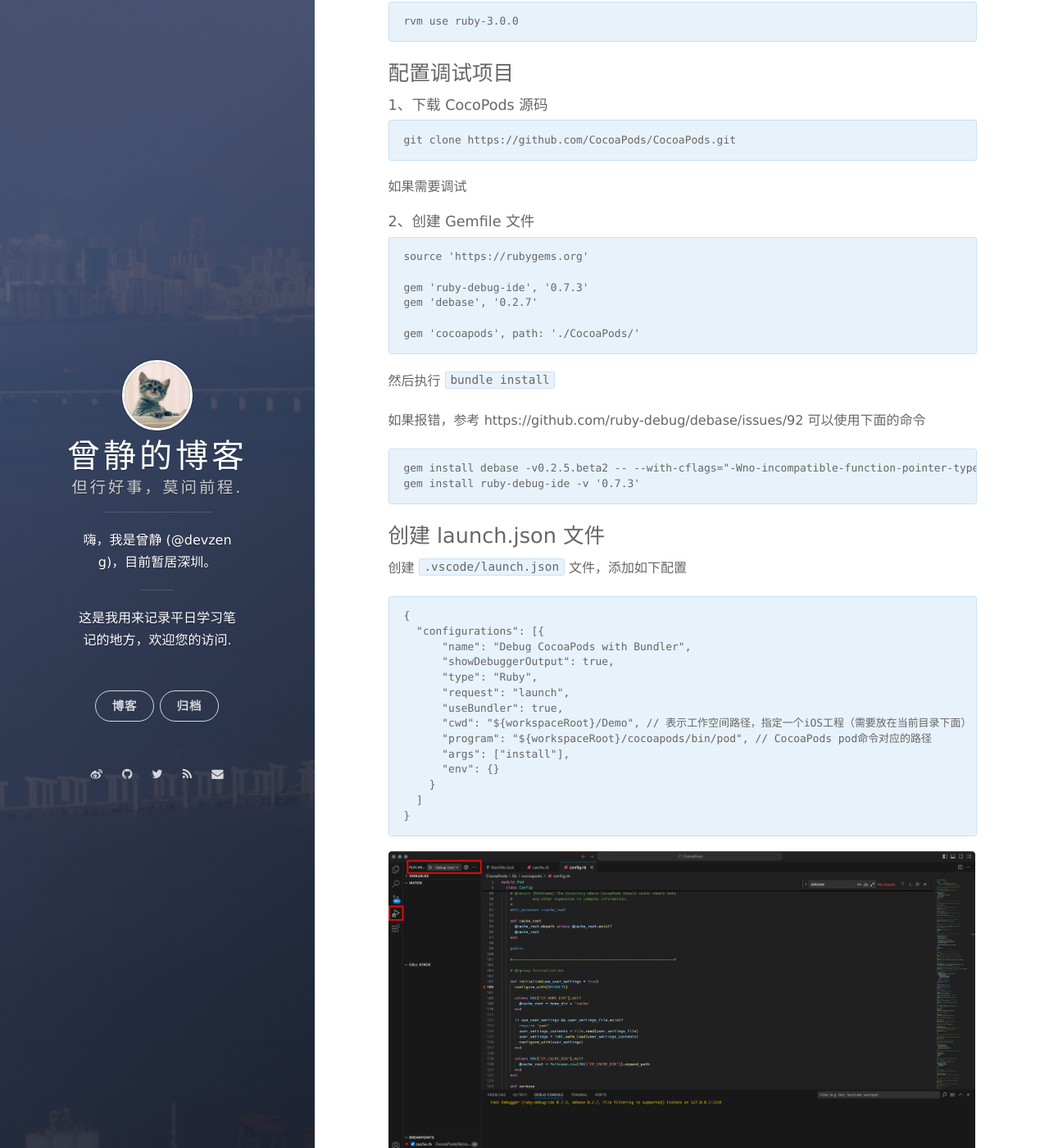
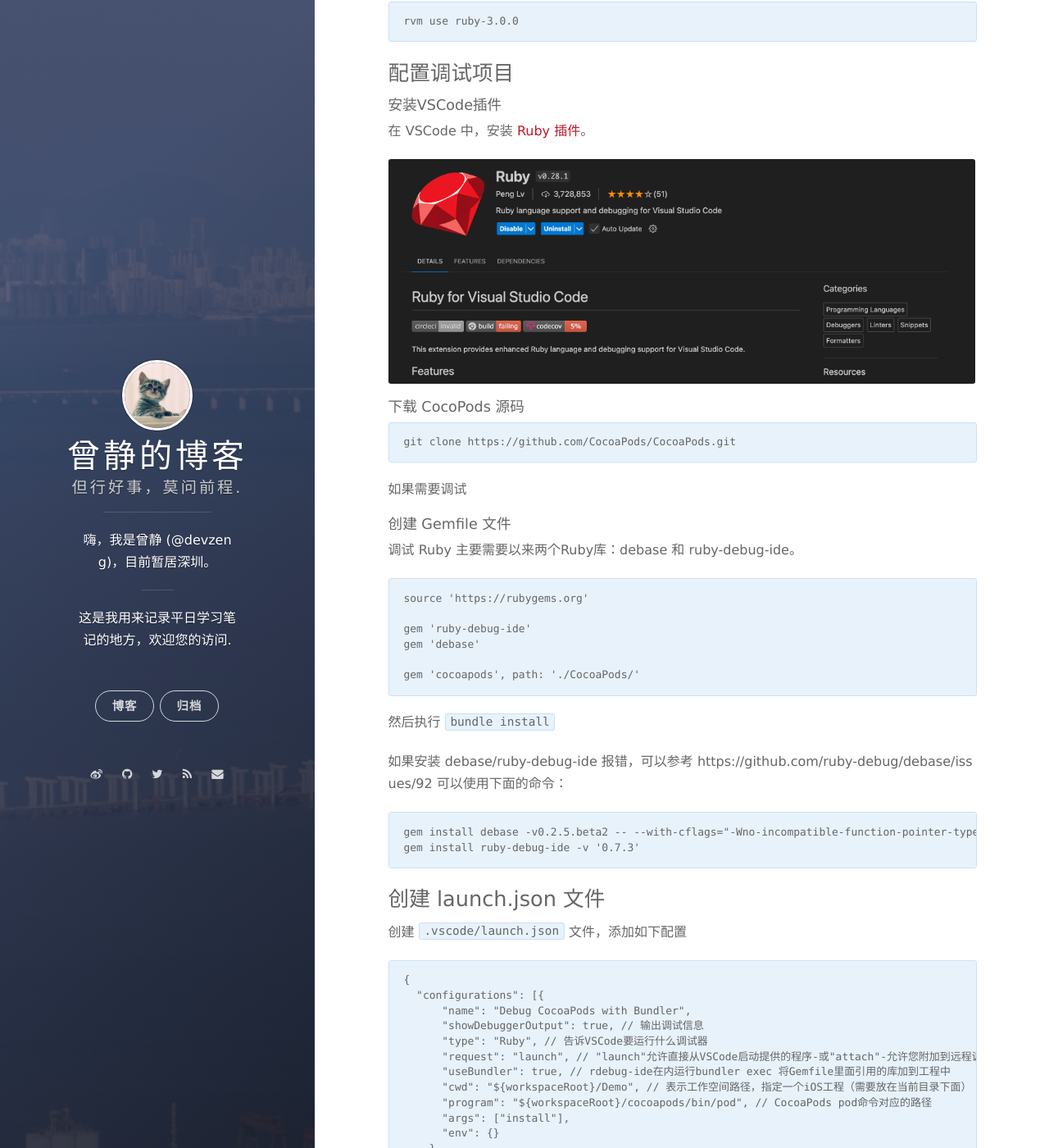
Before and after one commit to hhtczengjing/blog, a Jekyll site: the page built from _posts/2024-12-01-vscode-debug-cocoapods.md, in a window 1280 px wide and 1400 px high, scrolled down 1412 px. Shown: the whole window at 82% size. Built offline with Jekyll 4.4.1, drawn with Linux system fonts in a browser that asks for light colours; nearby versions of some CDN libraries; some of the changed text lies outside the part shown.

Commit message:
update post "VSCode搭建CocoaPods调试环境"

````diff
--- a/_posts/2024-12-01-vscode-debug-cocoapods.md
+++ b/_posts/2024-12-01-vscode-debug-cocoapods.md
@@ -70,7 +70,13 @@
 
 ### 配置调试项目
 
-#### 1、下载 CocoPods 源码
+#### 安装VSCode插件
+
+在 VSCode 中，安装 [Ruby 插件](https://marketplace.visualstudio.com/items?itemName=rebornix.Ruby)。
+
+![ruby_vscode_plugin](/images/vscode-debug-cocoapods/ruby_vscode_plugin.png)
+
+#### 下载 CocoPods 源码
 
 ```
 git clone https://github.com/CocoaPods/CocoaPods.git
@@ -78,20 +84,22 @@
 
 如果需要调试
 
-#### 2、创建 Gemfile 文件
+#### 创建 Gemfile 文件
+
+调试 Ruby 主要需要以来两个Ruby库：debase 和 ruby-debug-ide。
 
 ```
 source 'https://rubygems.org'
 
-gem 'ruby-debug-ide', '0.7.3'
-gem 'debase', '0.2.7'
+gem 'ruby-debug-ide'
+gem 'debase'
 
 gem 'cocoapods', path: './CocoaPods/'
 ```
 
 然后执行 `bundle install`
 
-如果报错，参考 https://github.com/ruby-debug/debase/issues/92 可以使用下面的命令
+如果安装 debase/ruby-debug-ide 报错，可以参考 https://github.com/ruby-debug/debase/issues/92 可以使用下面的命令：
 
 ```
 gem install debase -v0.2.5.beta2 -- --with-cflags="-Wno-incompatible-function-pointer-types"
@@ -106,10 +114,10 @@
 {
   "configurations": [{
       "name": "Debug CocoaPods with Bundler",
-      "showDebuggerOutput": true,
-      "type": "Ruby",
-      "request": "launch",
-      "useBundler": true,
+      "showDebuggerOutput": true, // 输出调试信息
+      "type": "Ruby", // 告诉VSCode要运行什么调试器
+      "request": "launch", // "launch"允许直接从VSCode启动提供的程序-或"attach"-允许您附加到远程调试会话
+      "useBundler": true, // rdebug-ide在内运行bundler exec 将Gemfile里面引用的库加到工程中
       "cwd": "${workspaceRoot}/Demo", // 表示工作空间路径，指定一个iOS工程（需要放在当前目录下面）
       "program": "${workspaceRoot}/cocoapods/bin/pod", // CocoaPods pod命令对应的路径
       "args": ["install"],
````
Also changed, not shown: images/vscode-debug-cocoapods/ruby_vscode_plugin.png (added).
